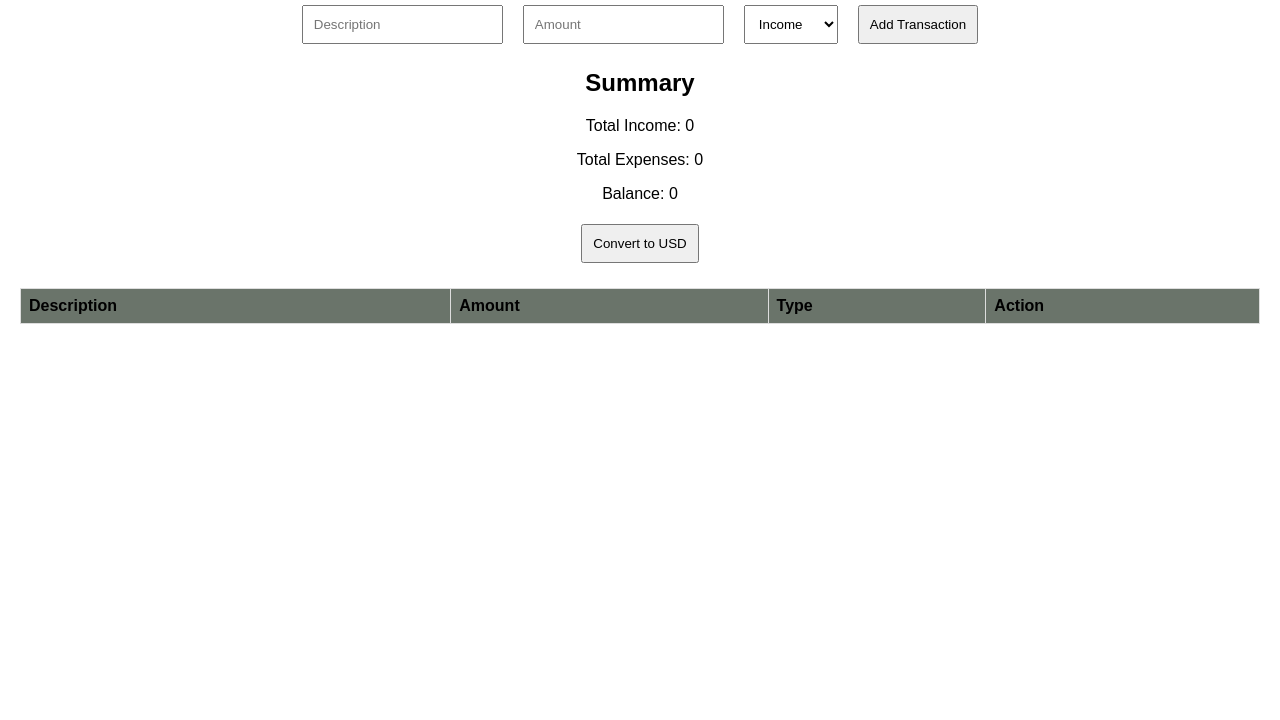
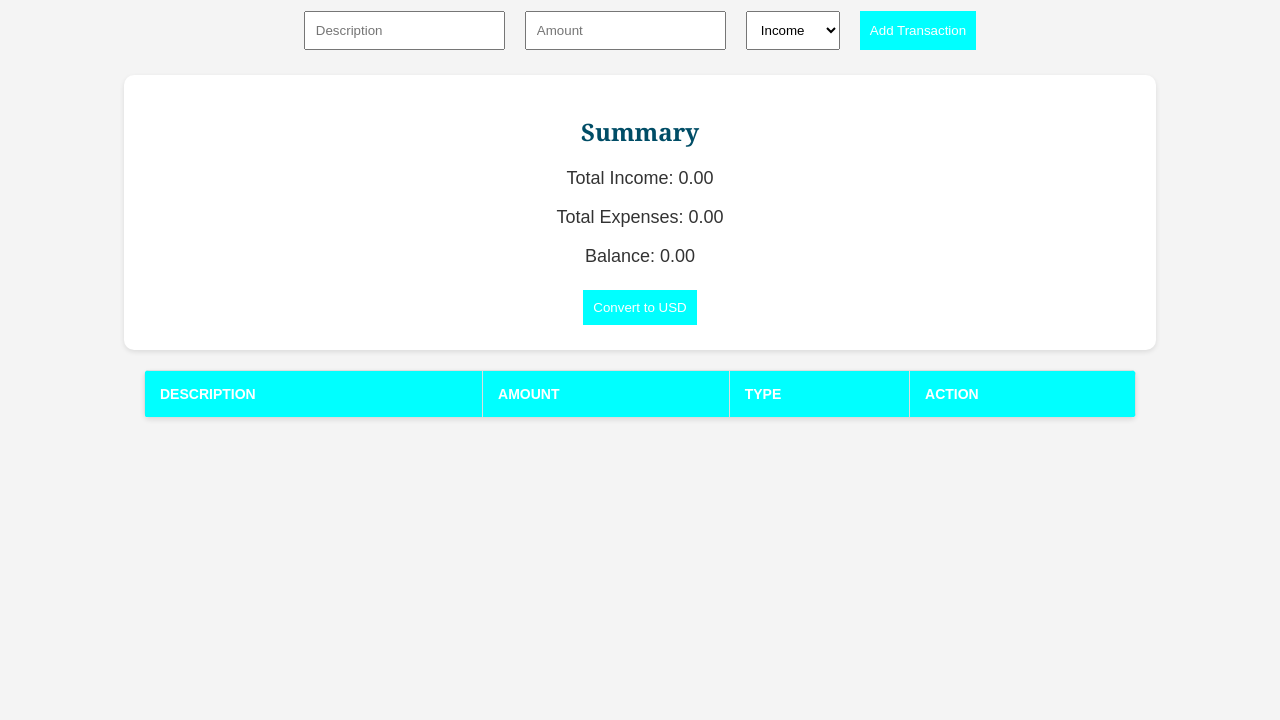
Before and after one commit to chrpkorir/Personal-Expense-Tracker, a plain HTML site: page index.html in a window 1280 px wide. Shown: the part 80-800 px from the top of the page. Drawn offline with Linux system fonts and the light colour scheme.

Commit message:
Added convertCrrency functionality

```diff
--- a/app.js
+++ b/app.js
@@ -7,6 +7,7 @@ const totalIncome = document.getElementById('totalIncome')
 const totalExpenses = document.getElementById('totalExpenses')
 const balance = document.getElementById('balance')
 const convertCurrency = document.getElementById('convertCurrency')
+
 
 //Update the Interface
 function updateInterface(){
@@ -70,14 +71,18 @@ function deleteTransaction(index){
 convertCurrency.addEventListener('click', async() => {
     try{
     const response = await
-    fetch(URL)// change to base currency
+    fetch('https://v6.exchangerate-api.com/v6/c727415aa27c6cb419a7b0e5/latest/KES');// change to base currency
+    if (!response.ok){
+        throw new Error(`API error: ${response.status}`);
+        }
     const data = await response.json()
-    const usdRate = data.rates.USD;
+    const usdRate = data.conversion_rates.USD;
     const currentBalance = parseFloat(balance.textContent);
     alert(`Balance in USD: ${(currentBalance * usdRate).toFixed(2)}`);
     }
     catch (error){
-        alert('Failed to fetch currency rates')
+        //alert('Failed to fetch currency rates')
+        console.error('Error fetching exchange rate', error)
     }
 });
 
--- /dev/null
+++ b/config.js
@@ -0,0 +1 @@
+const API_KEY = "c727415aa27c6cb419a7b0e5";
--- a/index.html
+++ b/index.html
@@ -23,7 +23,7 @@
         <p>Total Income: <span id="totalIncome">0</span></p>
         <p>Total Expenses: <span id="totalExpenses">0</span></p>
         <p>Balance: <span id="balance">0</span></p>
-        <button id="converCurrency">Convert to USD</button>
+        <button id="convertCurrency">Convert to USD</button>
 
     </div>
     <table>
--- a/styles.css
+++ b/styles.css
@@ -1,9 +1,19 @@
 body {
     font-family: Arial, Helvetica, sans-serif;
     margin: 20px;
+    background-color: #f4f4f4;
+    color: #333;
+    transition: all 0.3s ease-in-out;
+}
+.container {
+    max-width: 900px;
+    margin: 0px;
+    text-align: center;
 }
 h1, h2 {
     text-align: center;
+    font-family: 'Georgia', serif;
+    color: #004d66;
 }
 form {
     margin-bottom: 20px;
@@ -15,21 +25,72 @@ form {
 input, select, button{
     padding: 10px;
     margin: 5px;
+    border: 1px, solod #ccc;
+}
+input:focus, select:focus {
+    border-color: cyan;
+    box-shadow: 0 0 5px cyan;
+}
+
+button{
+    background-color: cyan;
+    color: white;
+    cursor: pointer;
+    border: none;
+    transition: backgrond-color 0.3s ease;
+}
+button:hover {
+    background-color: #004d66;
+}
+.summary {
+    background-color: #fff;
+    padding: 20px;
+    border-radius: 10px;
+    box-shadow: 0 2px 5px rgba(0, 0, 0, 0.1);
+    margin: 20px auto;
+    max-width: 80%;
+    text-align: center;
+}
+.summary p{
+    font-size: 18px;
+    max-width: 10px 0;
 }
 table {
-    width: 100%;
+    width: 80%;
     border-collapse: collapse;
-    margin-top: 20px;
+    margin: 20px auto;
+    background-color: #fff;
+    box-shadow: 0 2px 5px rgba(0, 0, 0, 0.1);
+    border-radius: 5px;
+    overflow: hidden;
 }
 th, td {
     border: 1px solid #ddd;
-    padding: 8px;
+    padding: 15px;
     text-align: left;
 }
 th {
-    background-color: rgb(106, 116, 106);
+    background-color: cyan;
+    color: white;
+    text-transform: uppercase;
+    font-size: 14px;
+
 }
-.summary {
-    text-align: center;
-    margin-top: 20px;
+td {
+    font-family: 16px;
 }
+tr:hover {
+    background-color: #f4f4f4;
+}
+td button {
+    background-color: red;
+    color: white;
+    border: none;
+    border-radius: 5px;
+    padding: 5px, 10px;
+    font-size: 14px;
+    cursor: pointer;
+}
+td button:hover {
+    background-color: darkred;
+}
```
